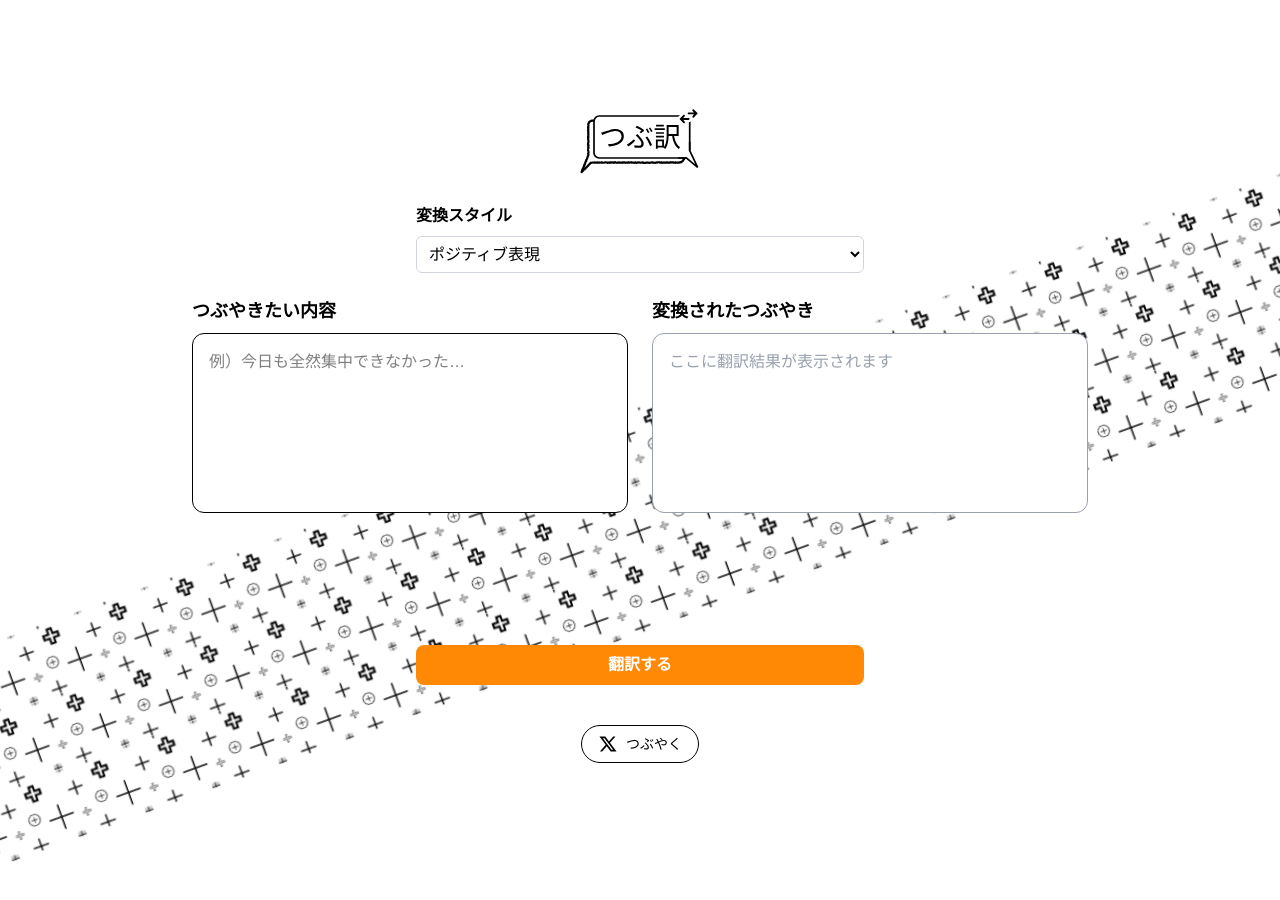
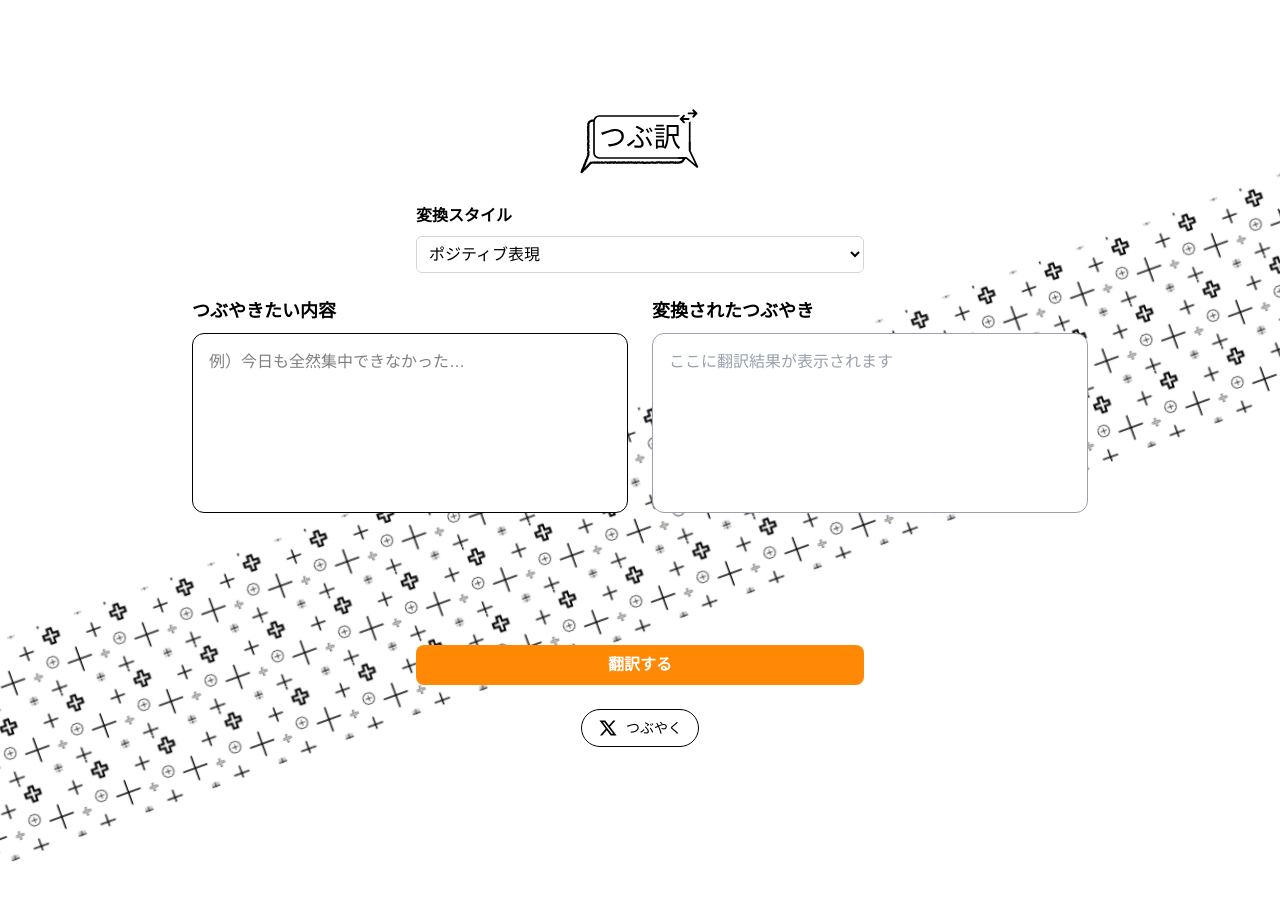
Before and after one commit to otoka34/2025_Tsubuyaku, a Next.js app: page / in a window 1280 px wide. Shown: the top 900 px of the page. Built offline with nearby package versions, Linux system fonts and the light colour scheme.

Commit message:
fix: 位置修正

```diff
--- a/app/component/twitter.tsx
+++ b/app/component/twitter.tsx
@@ -28,7 +28,7 @@ const TweetComposer = ({ textToTweet }: TweetComposerProps) => {
     {/* 投稿ボタン3 */}
     <button
       onClick={() => window.open(tweetUrl)}
-      className="mt-4 bg-white text-black px-4 py-2 rounded-full border border-black transition-transform duration-300 hover:scale-105 text-sm flex items-center justify-center gap-2"
+      className=" bg-white text-black px-4 py-2 rounded-full border border-black transition-transform duration-300 hover:scale-105 text-sm flex items-center justify-center gap-2"
     >
   <RiTwitterXLine className="text-xl bg-white text-black" />
   つぶやく
```
